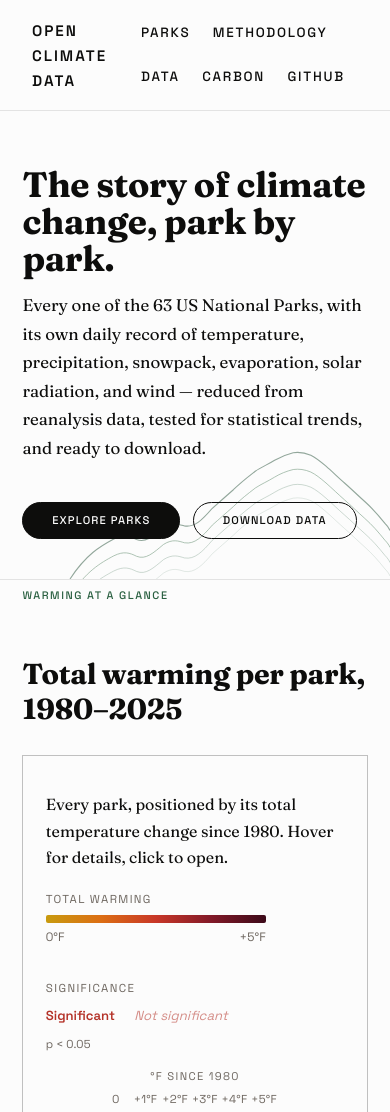
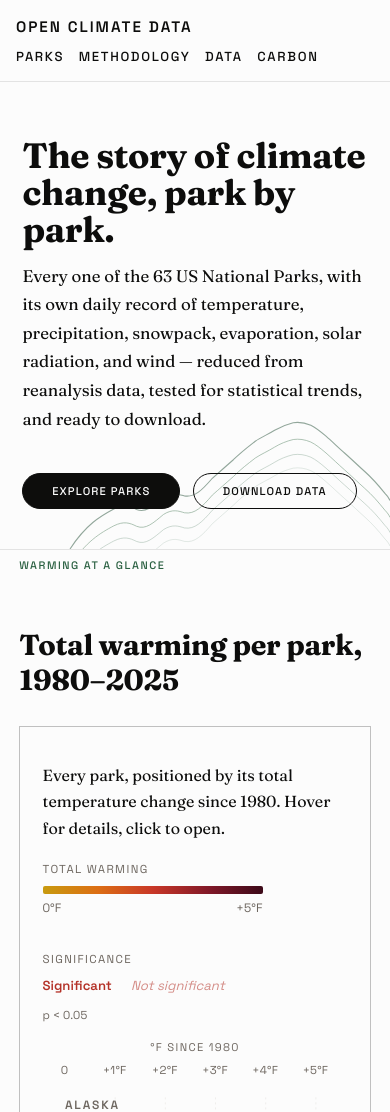
Before and after one commit to anniebritton/NPS-Open-Climate-Data, an Astro site in the folder site/: page / in a window 390 px wide. Shown: the top 1112 px of the page. Built offline with nearby package versions, Linux system fonts and the light colour scheme; Astro itself is replaced by a stand-in of ours.

Commit message:
fix(mobile): nav stack, swarm margins, container padding, citation overflow + base trailing slash
Five issues, fixed together because they all moved together in
testing:

1. Nav header. At <720 px the five links wrapped into an asymmetric
   2-3 split (Parks/Methodology over Data/Carbon/GitHub) which read
   as messy. Stack the brand above the links and let them flex-wrap
   in a single centred row with smaller font. At <420 px also hide
   the GitHub link in the nav (still in the footer) so the four
   primary links fit on one row.

2. Swarm chart on mobile. Margins + font + line-step + region-header
   now scale with viewport. At <720 px margins drop from 70/80 to
   30/42 and font from 14 → 12; at <480 px to 22/32 / font 11.
   Right margin is calibrated against the half-width of the longest
   park label that lands on the rightmost gridline at each font size,
   so labels don't clip.

3. Park-page edge-to-edge feel on phones. Container mobile padding
   bumped from 1.4rem (22 px) to 1.6rem (~26 px), with a 1.2rem
   fallback at <420 px. Park pages don't have an inner-padded
   wrapper around their main content the way the home page's
   .swarm-wrap provides, so the bump shows up most there.

4. Data-page citation panel overflow. Long bare DOI URLs
   (https://doi.org/10.5281/zenodo.19823584) didn't break and
   pushed the panel beyond the screen edge on narrow viewports.
   Added overflow-wrap: anywhere on .research-cite-panel.

5. Astro config base default. Was "/NPS-Open-Climate-Data" with no
   trailing slash, so any local `npm run build` produced broken
   hrefs (`/NPS-Open-Climate-Datamethodology`). The deploy worked
   because deploy.yml overrides SITE_BASE with the trailing slash.
   Default in astro.config now matches; local + deploy builds agree.

Co-Authored-By: Claude Opus 4.7 (1M context) <noreply@anthropic.com>

```diff
--- a/site/astro.config.mjs
+++ b/site/astro.config.mjs
@@ -3,7 +3,10 @@ import { defineConfig } from "astro/config";
 
 // GitHub Pages deploys to https://<user>.github.io/<repo>/ by default.
 // Override via SITE_BASE env when deploying to a custom domain.
-const base = process.env.SITE_BASE ?? "/NPS-Open-Climate-Data";
+// Trailing slash matters: `${base}methodology` would render as
+// `/NPS-Open-Climate-Datamethodology` (broken) without it. Keep
+// in sync with deploy.yml's SITE_BASE env override.
+const base = process.env.SITE_BASE ?? "/NPS-Open-Climate-Data/";
 const site = process.env.SITE_URL ?? "https://anniebritton.github.io";
 
 export default defineConfig({
--- a/site/src/pages/index.astro
+++ b/site/src/pages/index.astro
@@ -485,19 +485,25 @@ function sparklinePath(series: { value: number | null }[]): string {
     // — but this script is client-side, so very unlikely).
     const measuredW = Math.round(swarmSvg.getBoundingClientRect().width);
     const W = measuredW > 0 ? measuredW : 1000;
-    // Margins leave room for the half-width of a centered park label
-    // hanging off the leftmost (low-warming) and rightmost
-    // (high-warming) gridlines. "Kobuk Valley", "Gates of the Arctic",
-    // "Wrangell-St. Elias" all need more than the original 20 px on
-    // the right; left side similarly.
-    const margin = { left: 70, right: 80, top: 14, bottom: 34 };
-    const LINE_STEP = 14;
-    const REGION_HEADER = 26;
+    // Margins + font scale with viewport so the chart doesn't waste
+    // half its width on side gutters on phones. Right margin always
+    // covers the half-width of the longest-label-at-the-rightmost-
+    // gridline ("Kobuk Valley", "Gates of the Arctic" at the relevant
+    // font size); left side mirrors.
+    const isMobile = W < 720;
+    const isSmall  = W < 480;
+    const FONT_SIZE = isSmall ? 11 : (isMobile ? 12 : 14);
+    const margin = isSmall
+      ? { left: 22, right: 32, top: 14, bottom: 34 }
+      : isMobile
+      ? { left: 30, right: 42, top: 14, bottom: 34 }
+      : { left: 70, right: 80, top: 14, bottom: 34 };
+    const LINE_STEP = isMobile ? 13 : 14;
+    const REGION_HEADER = isMobile ? 22 : 26;
     const LANE_PAD_TOP = 2;
     const LANE_PAD_BOTTOM = 10;
-    const REGION_LABEL_Y_OFFSET = 14;
+    const REGION_LABEL_Y_OFFSET = isMobile ? 12 : 14;
     const PAD_X = 3, PAD_Y = 1;
-    const FONT_SIZE = 14;
     const svgNS = "http://www.w3.org/2000/svg";
 
     const presentRegions = REGION_ORDER
--- a/site/src/styles/global.css
+++ b/site/src/styles/global.css
@@ -2295,12 +2295,37 @@ a.method-flow-node:focus-visible {
 @media (max-width: 900px) {
   .footer-inner { grid-template-columns: 1fr 1fr; gap: 2.5rem; }
 }
+@media (max-width: 720px) {
+  /* Stack nav so links don't wrap into an asymmetric 2-3 split.
+     Brand above, links below in a centred row. */
+  .nav { padding: 0.85rem 1rem; }
+  .nav-inner { flex-direction: column; gap: 0.45rem; align-items: flex-start; }
+  .nav-links {
+    width: 100%;
+    gap: 1rem;
+    font-size: 0.86rem;
+    flex-wrap: wrap;
+    justify-content: flex-start;
+  }
+}
 @media (max-width: 640px) {
   .hero-upper { padding: 3.5rem 1.4rem 2.5rem; min-height: 200px; }
   .hero-mountain { width: 100%; min-width: 0; height: 160px; top: auto; bottom: 0; opacity: 0.5; }
-  .container { padding: 0 1.4rem; }
+  /* Bumped from 1.4rem so park-page content doesn't sit edge-to-edge
+     against the screen frame on phones. */
+  .container { padding: 0 1.6rem; }
   .grid { grid-template-columns: repeat(auto-fill, minmax(180px, 1fr)); }
   .footer-inner { grid-template-columns: 1fr; gap: 2rem; }
   .footer-bottom { flex-direction: column; gap: 0.3rem; }
-  .nav-links { gap: 1.4rem; }
-}
+}
+@media (max-width: 420px) {
+  /* Small phones: hide the GitHub link from the nav (it's still in the
+     footer) so the four primary links fit on one row. */
+  .container { padding: 0 1.2rem; }
+  .nav-links { gap: 0.9rem; font-size: 0.82rem; }
+  .nav-links a[href*="github.com"] { display: none; }
+}
+
+/* Citation prose / APA panels: long DOI URLs don't break by default
+   and overflow the panel on narrow viewports. */
+.research-cite-panel { overflow-wrap: anywhere; }
```
